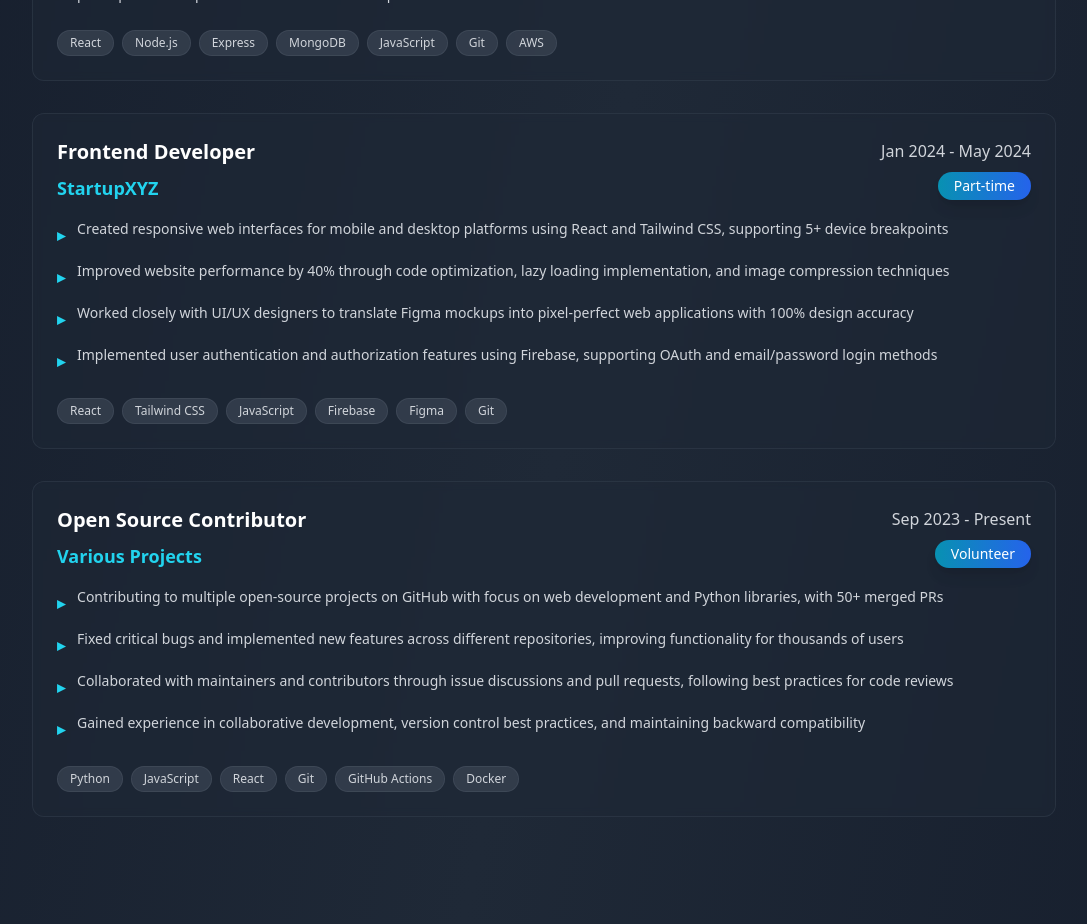
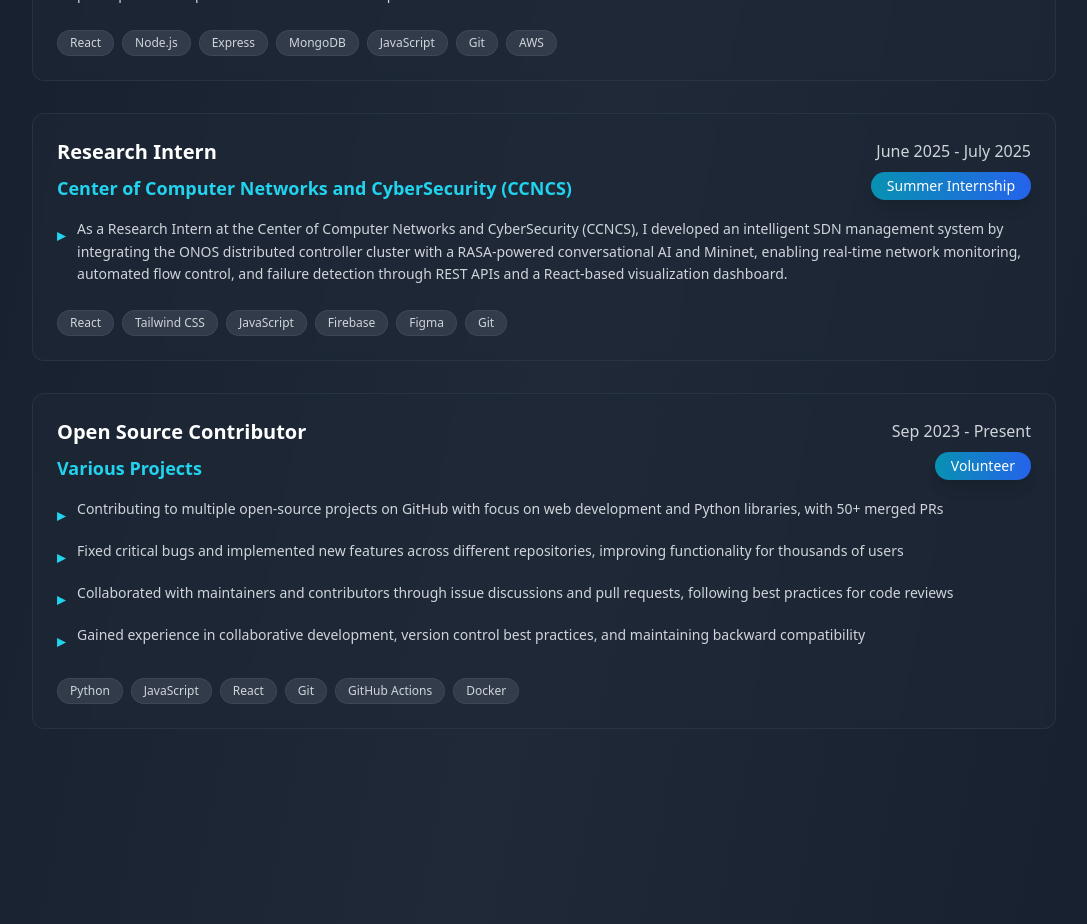
Before and after one commit to GSuryaP/vite-react, a React (Vite) app: page / in a window 1280 px wide. Shown: the part 2700-3624 px from the top of the page, without its empty margins (96-1183 px from the left). Built offline with nearby package versions, Linux system fonts and the light colour scheme.

Commit message:
Update App.tsx

```diff
--- a/src/App.tsx
+++ b/src/App.tsx
@@ -201,15 +201,12 @@ function App() {
         technologies: ["React", "Node.js", "Express", "MongoDB", "JavaScript", "Git", "AWS"]
       },
       {
-        title: "Frontend Developer",
-        company: "StartupXYZ",
-        period: "Jan 2024 - May 2024",
-        type: "Part-time",
+        title: "Research Intern",
+        company: "Center of Computer Networks and CyberSecurity (CCNCS)",
+        period: "June 2025 - July 2025",
+        type: "Summer Internship",
         description: [
-          "Created responsive web interfaces for mobile and desktop platforms using React and Tailwind CSS, supporting 5+ device breakpoints",
-          "Improved website performance by 40% through code optimization, lazy loading implementation, and image compression techniques",
-          "Worked closely with UI/UX designers to translate Figma mockups into pixel-perfect web applications with 100% design accuracy",
-          "Implemented user authentication and authorization features using Firebase, supporting OAuth and email/password login methods"
+          "As a Research Intern at the Center of Computer Networks and CyberSecurity (CCNCS), I developed an intelligent SDN management system by integrating the ONOS distributed controller cluster with a RASA-powered conversational AI and Mininet, enabling real-time network monitoring, automated flow control, and failure detection through REST APIs and a React-based visualization dashboard."
         ],
         technologies: ["React", "Tailwind CSS", "JavaScript", "Firebase", "Figma", "Git"]
       },
```
